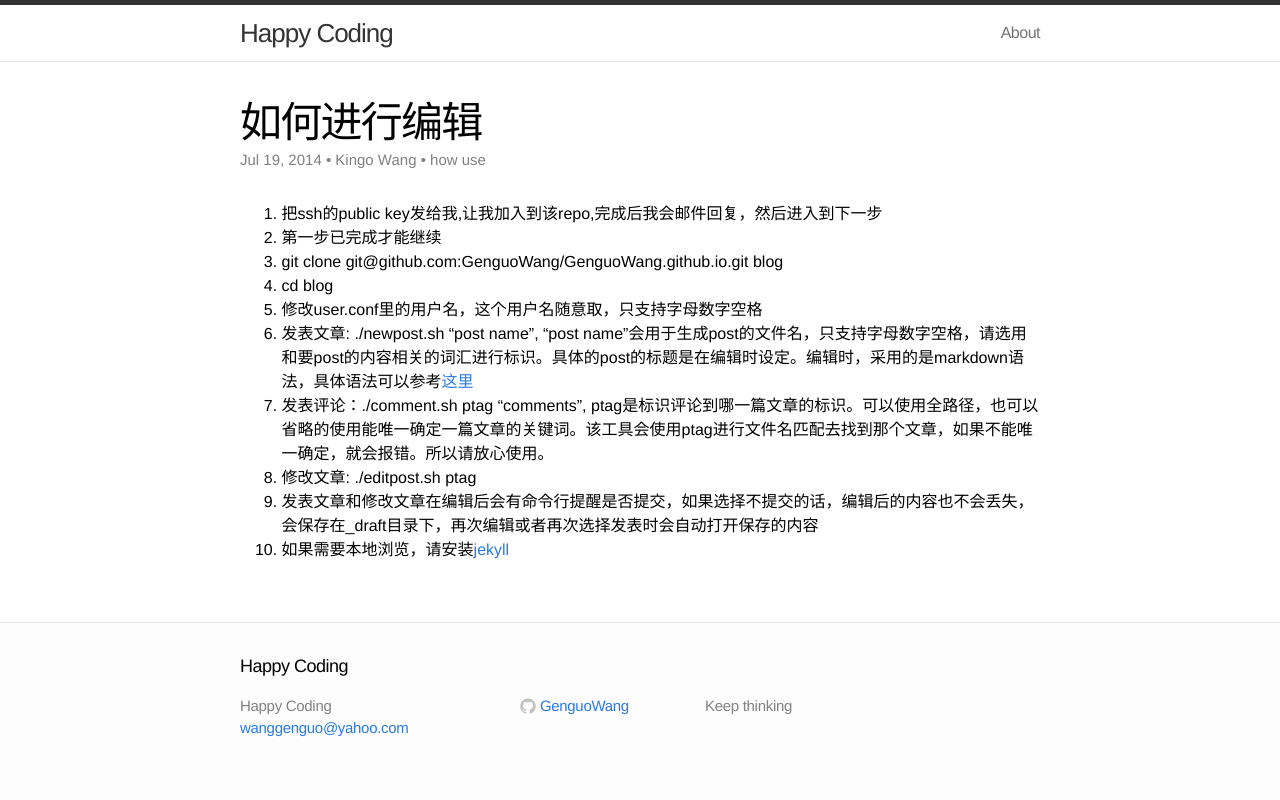
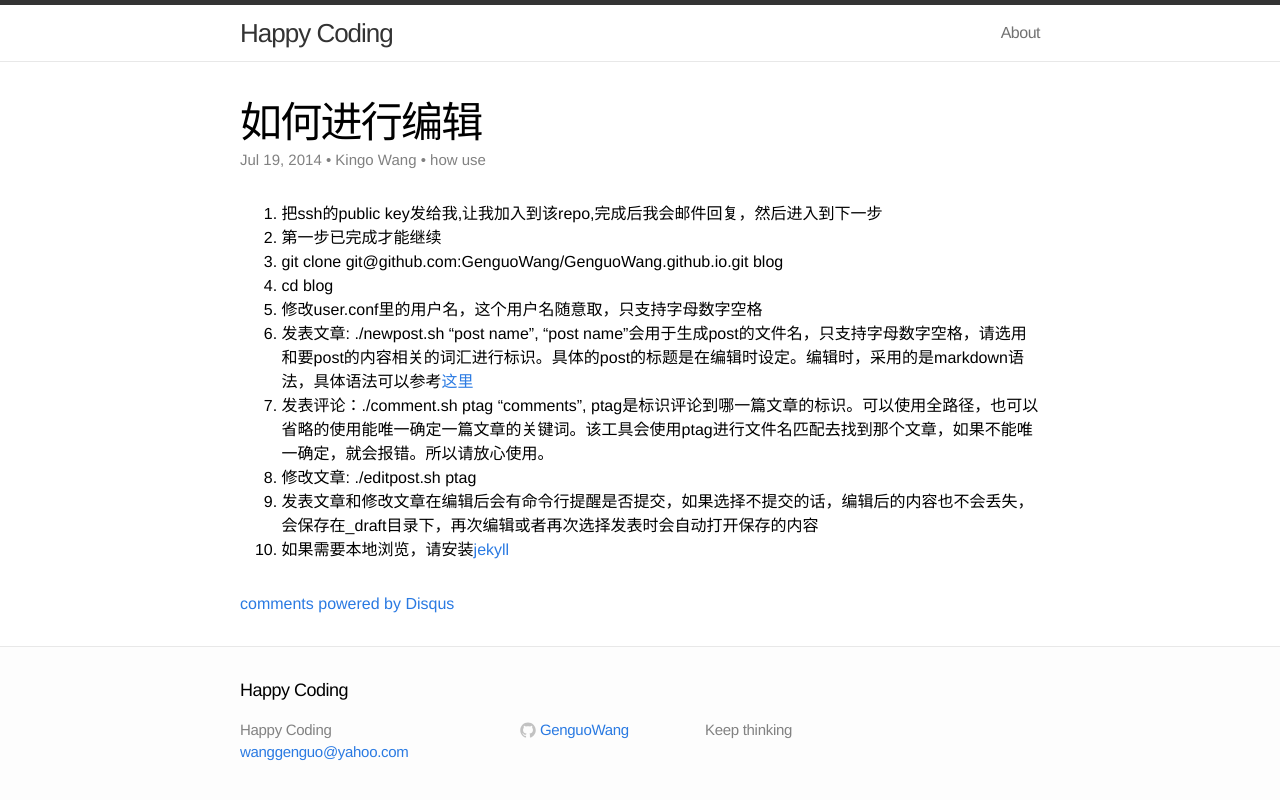
Before and after one commit to GenguoWang/GenguoWang.github.io, a Jekyll site: the page built from _posts/2020-07-19-how-use.md, in a window 1280 px wide. Shown: the top 800 px of the page. Built offline with Jekyll 4.4.1, drawn with Linux system fonts in a browser that asks for light colours; comment, search, counter and statistics services are not loaded; some of the changed lines change nothing that is shown.

Commit message:
add disqus

```diff
--- a/_layouts/post.html
+++ b/_layouts/post.html
@@ -13,3 +13,17 @@
   </article>
 
 </div>
+<div id="disqus_thread"></div>
+    <script type="text/javascript">
+        /* * * CONFIGURATION VARIABLES: EDIT BEFORE PASTING INTO YOUR WEBPAGE * * */
+        var disqus_shortname = 'wggblog'; // required: replace example with your forum shortname
+
+        /* * * DON'T EDIT BELOW THIS LINE * * */
+        (function() {
+            var dsq = document.createElement('script'); dsq.type = 'text/javascript'; dsq.async = true;
+            dsq.src = '//' + disqus_shortname + '.disqus.com/embed.js';
+            (document.getElementsByTagName('head')[0] || document.getElementsByTagName('body')[0]).appendChild(dsq);
+        })();
+    </script>
+    <noscript>Please enable JavaScript to view the <a href="http://disqus.com/?ref_noscript">comments powered by Disqus.</a></noscript>
+    <a href="http://disqus.com" class="dsq-brlink">comments powered by <span class="logo-disqus">Disqus</span></a>
```
